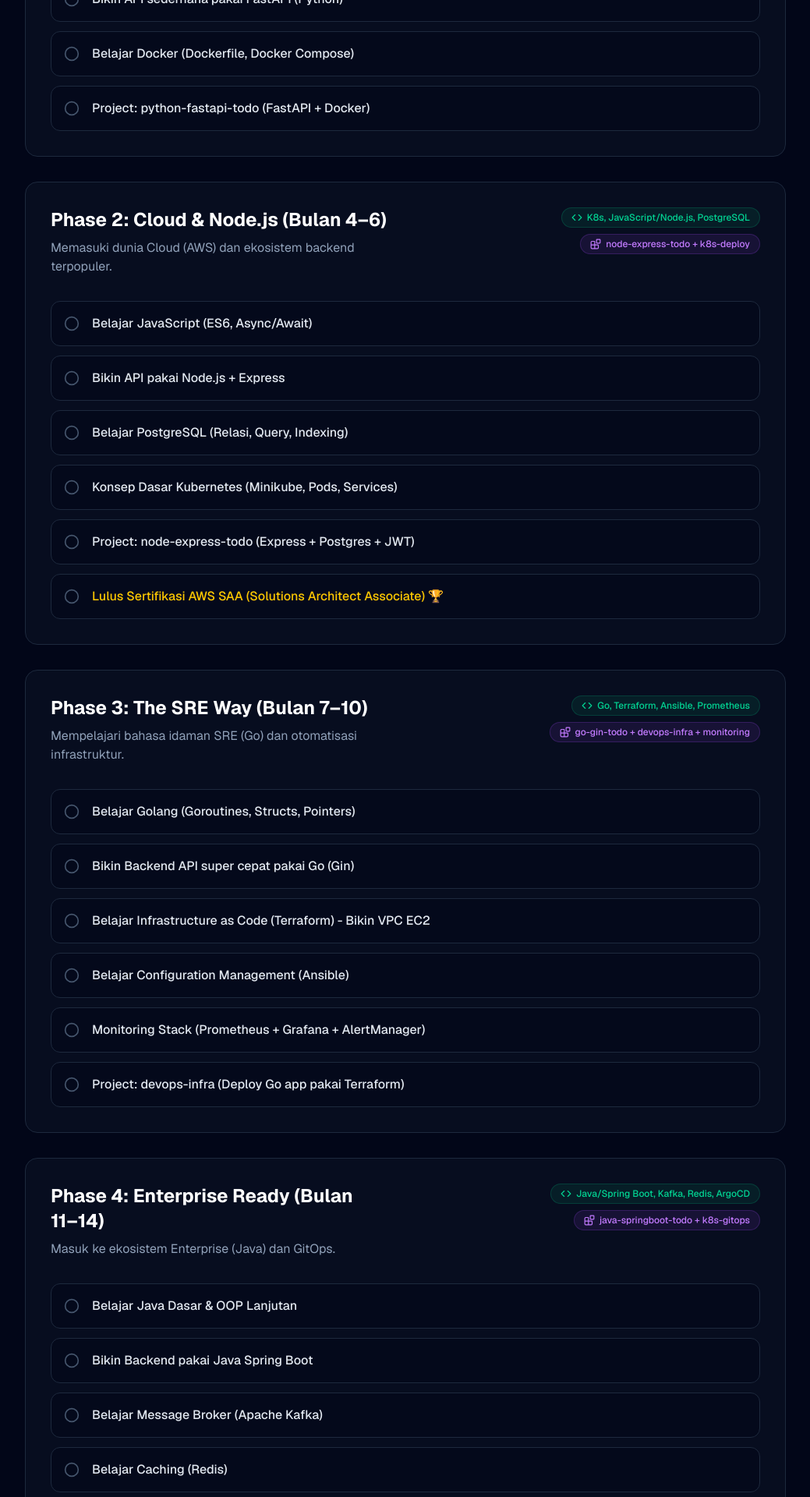
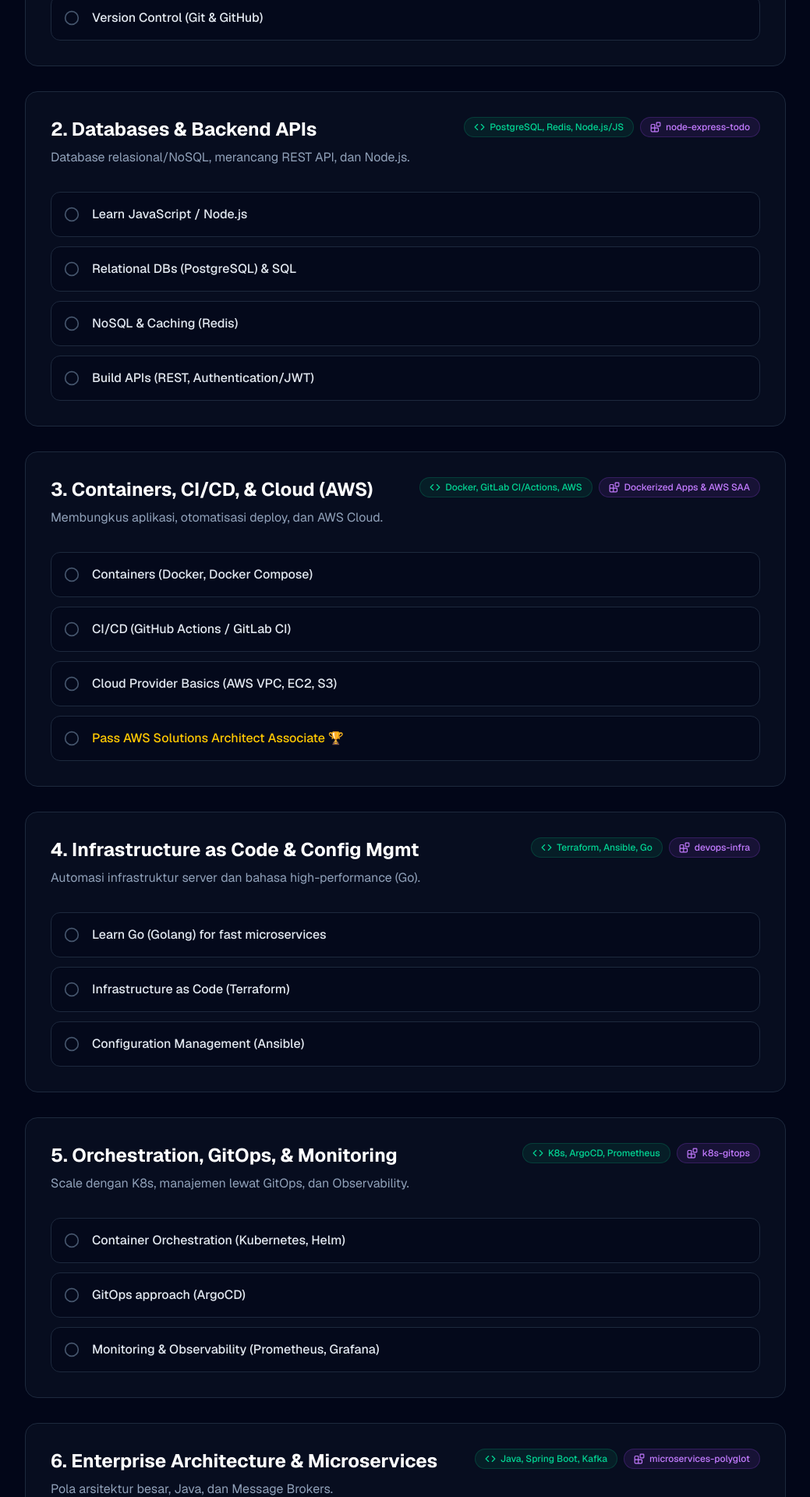
Before and after one commit to arighmt67-bit/roadmap-todo, a Next.js app: page / in a window 1280 px wide. Shown: the part 740-2660 px from the top of the page at 78% size, without its empty margins (120-1159 px from the left). Built offline with nearby package versions, Linux system fonts and the light colour scheme.

Commit message:
feat: sync roadmap structure and resources with roadmap.sh official tracks

```diff
--- a/app/data.ts
+++ b/app/data.ts
@@ -1,77 +1,105 @@
 export const phases = [
   {
-    id: "phase-1",
-    title: "Phase 1: Foundation (Bulan 1–3)",
-    description: "Membangun fondasi infrastruktur dan scripting backend sederhana.",
-    goals: "Linux, Bash, Docker, Python, Git",
+    id: "step-1",
+    title: "1. Internet, OS, & Programming (Foundation)",
+    description: "Memahami cara internet bekerja, sistem operasi Linux, dan bahasa scripting dasar.",
+    goals: "Linux, Bash, Python",
     project: "python-fastapi-todo",
+    resources: [
+      { name: "DevOps Roadmap", url: "https://roadmap.sh/devops" },
+      { name: "Python Roadmap", url: "https://roadmap.sh/python" },
+      { name: "Linux Journey", url: "https://linuxjourney.com/" }
+    ],
     tasks: [
-      { id: "t1-1", title: "Kuasai Linux Commands & Shell Scripting (Bash)", done: false },
-      { id: "t1-2", title: "Paham Konsep Git & Git Flow (Commit, PR, Merge)", done: false },
-      { id: "t1-3", title: "Belajar Python Dasar (Variabel, Looping, OOP)", done: false },
-      { id: "t1-4", title: "Bikin API sederhana pakai FastAPI (Python)", done: false },
-      { id: "t1-5", title: "Belajar Docker (Dockerfile, Docker Compose)", done: false },
-      { id: "t1-6", title: "Project: python-fastapi-todo (FastAPI + Docker)", done: false },
+      { id: "t1-1", title: "Learn how the Internet works (DNS, HTTP)", done: false },
+      { id: "t1-2", title: "OS & Linux Basics (Terminal, Bash script)", done: false },
+      { id: "t1-3", title: "Python (Data structures, OOP, FastAPI)", done: false },
+      { id: "t1-4", title: "Version Control (Git & GitHub)", done: false },
     ],
   },
   {
-    id: "phase-2",
-    title: "Phase 2: Cloud & Node.js (Bulan 4–6)",
-    description: "Memasuki dunia Cloud (AWS) dan ekosistem backend terpopuler.",
-    goals: "K8s, JavaScript/Node.js, PostgreSQL",
-    project: "node-express-todo + k8s-deploy",
+    id: "step-2",
+    title: "2. Databases & Backend APIs",
+    description: "Database relasional/NoSQL, merancang REST API, dan Node.js.",
+    goals: "PostgreSQL, Redis, Node.js/JS",
+    project: "node-express-todo",
+    resources: [
+      { name: "Backend Roadmap", url: "https://roadmap.sh/backend" },
+      { name: "JavaScript Roadmap", url: "https://roadmap.sh/javascript" },
+      { name: "PostgreSQL Exercises", url: "https://pgexercises.com/" }
+    ],
     tasks: [
-      { id: "t2-1", title: "Belajar JavaScript (ES6, Async/Await)", done: false },
-      { id: "t2-2", title: "Bikin API pakai Node.js + Express", done: false },
-      { id: "t2-3", title: "Belajar PostgreSQL (Relasi, Query, Indexing)", done: false },
-      { id: "t2-4", title: "Konsep Dasar Kubernetes (Minikube, Pods, Services)", done: false },
-      { id: "t2-5", title: "Project: node-express-todo (Express + Postgres + JWT)", done: false },
-      { id: "t2-6", title: "Lulus Sertifikasi AWS SAA (Solutions Architect Associate) 🏆", done: false },
+      { id: "t2-1", title: "Learn JavaScript / Node.js", done: false },
+      { id: "t2-2", title: "Relational DBs (PostgreSQL) & SQL", done: false },
+      { id: "t2-3", title: "NoSQL & Caching (Redis)", done: false },
+      { id: "t2-4", title: "Build APIs (REST, Authentication/JWT)", done: false },
     ],
   },
   {
-    id: "phase-3",
-    title: "Phase 3: The SRE Way (Bulan 7–10)",
-    description: "Mempelajari bahasa idaman SRE (Go) dan otomatisasi infrastruktur.",
-    goals: "Go, Terraform, Ansible, Prometheus",
-    project: "go-gin-todo + devops-infra + monitoring",
+    id: "step-3",
+    title: "3. Containers, CI/CD, & Cloud (AWS)",
+    description: "Membungkus aplikasi, otomatisasi deploy, dan AWS Cloud.",
+    goals: "Docker, GitLab CI/Actions, AWS",
+    project: "Dockerized Apps & AWS SAA",
+    resources: [
+      { name: "Docker Tutorial", url: "https://docs.docker.com/get-started/" },
+      { name: "AWS SAA (Stephane Maarek)", url: "https://www.udemy.com/course/aws-certified-solutions-architect-associate-saa-c03/" }
+    ],
     tasks: [
-      { id: "t3-1", title: "Belajar Golang (Goroutines, Structs, Pointers)", done: false },
-      { id: "t3-2", title: "Bikin Backend API super cepat pakai Go (Gin)", done: false },
-      { id: "t3-3", title: "Belajar Infrastructure as Code (Terraform) - Bikin VPC EC2", done: false },
-      { id: "t3-4", title: "Belajar Configuration Management (Ansible)", done: false },
-      { id: "t3-5", title: "Monitoring Stack (Prometheus + Grafana + AlertManager)", done: false },
-      { id: "t3-6", title: "Project: devops-infra (Deploy Go app pakai Terraform)", done: false },
+      { id: "t3-1", title: "Containers (Docker, Docker Compose)", done: false },
+      { id: "t3-2", title: "CI/CD (GitHub Actions / GitLab CI)", done: false },
+      { id: "t3-3", title: "Cloud Provider Basics (AWS VPC, EC2, S3)", done: false },
+      { id: "t3-4", title: "Pass AWS Solutions Architect Associate 🏆", done: false },
     ],
   },
   {
-    id: "phase-4",
-    title: "Phase 4: Enterprise Ready (Bulan 11–14)",
-    description: "Masuk ke ekosistem Enterprise (Java) dan GitOps.",
-    goals: "Java/Spring Boot, Kafka, Redis, ArgoCD",
-    project: "java-springboot-todo + k8s-gitops",
+    id: "step-4",
+    title: "4. Infrastructure as Code & Config Mgmt",
+    description: "Automasi infrastruktur server dan bahasa high-performance (Go).",
+    goals: "Terraform, Ansible, Go",
+    project: "devops-infra",
+    resources: [
+      { name: "Go Roadmap", url: "https://roadmap.sh/golang" },
+      { name: "Terraform Docs", url: "https://developer.hashicorp.com/terraform/tutorials" }
+    ],
     tasks: [
-      { id: "t4-1", title: "Belajar Java Dasar & OOP Lanjutan", done: false },
-      { id: "t4-2", title: "Bikin Backend pakai Java Spring Boot", done: false },
-      { id: "t4-3", title: "Belajar Message Broker (Apache Kafka)", done: false },
-      { id: "t4-4", title: "Belajar Caching (Redis)", done: false },
-      { id: "t4-5", title: "Belajar GitOps (Helm Charts + ArgoCD)", done: false },
-      { id: "t4-6", title: "Project: k8s-gitops (Deploy Spring Boot pakai ArgoCD)", done: false },
-      { id: "t4-7", title: "Mulai Lamar kerja posisi Junior SRE / DevOps 🏆", done: false },
+      { id: "t4-1", title: "Learn Go (Golang) for fast microservices", done: false },
+      { id: "t4-2", title: "Infrastructure as Code (Terraform)", done: false },
+      { id: "t4-3", title: "Configuration Management (Ansible)", done: false },
     ],
   },
   {
-    id: "phase-5",
-    title: "Phase 5: Microservices (Bulan 15–20)",
-    description: "Menggabungkan semuanya menjadi sistem skala besar.",
-    goals: "Microservices, System Design, CI/CD",
-    project: "microservices-polyglot",
+    id: "step-5",
+    title: "5. Orchestration, GitOps, & Monitoring",
+    description: "Scale dengan K8s, manajemen lewat GitOps, dan Observability.",
+    goals: "K8s, ArgoCD, Prometheus",
+    project: "k8s-gitops",
+    resources: [
+      { name: "Killercoda K8s Labs", url: "https://killercoda.com/" },
+      { name: "ArgoCD Docs", url: "https://argo-cd.readthedocs.io/" }
+    ],
     tasks: [
-      { id: "t5-1", title: "Paham Konsep Microservices vs Monolith", done: false },
-      { id: "t5-2", title: "Belajar CI/CD Pipeline (GitLab CI / GitHub Actions)", done: false },
-      { id: "t5-3", title: "Belajar NGINX / API Gateway", done: false },
-      { id: "t5-4", title: "Project: microservices-polyglot (Gabung Go, Java, Python, Node)", done: false },
-      { id: "t5-5", title: "Mulai Lamar kerja posisi Backend Engineer 🏆", done: false },
+      { id: "t5-1", title: "Container Orchestration (Kubernetes, Helm)", done: false },
+      { id: "t5-2", title: "GitOps approach (ArgoCD)", done: false },
+      { id: "t5-3", title: "Monitoring & Observability (Prometheus, Grafana)", done: false },
     ],
   },
+  {
+    id: "step-6",
+    title: "6. Enterprise Architecture & Microservices",
+    description: "Pola arsitektur besar, Java, dan Message Brokers.",
+    goals: "Java, Spring Boot, Kafka",
+    project: "microservices-polyglot",
+    resources: [
+      { name: "Java Roadmap", url: "https://roadmap.sh/java" },
+      { name: "System Design Primer", url: "https://github.com/donnemartin/system-design-primer" }
+    ],
+    tasks: [
+      { id: "t6-1", title: "Java & OOP Principles", done: false },
+      { id: "t6-2", title: "Enterprise Backend (Spring Boot)", done: false },
+      { id: "t6-3", title: "Message Brokers (Apache Kafka)", done: false },
+      { id: "t6-4", title: "System Design & Microservices patterns", done: false },
+      { id: "t6-5", title: "Apply for SRE / DevOps / Backend roles 🎯", done: false },
+    ],
+  }
 ];
```
